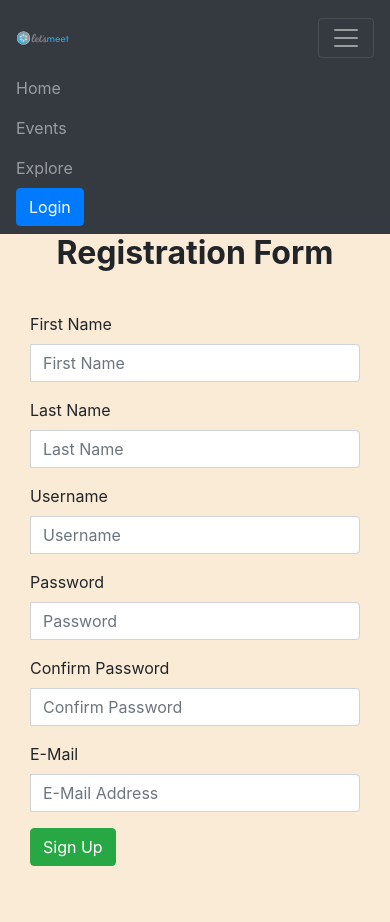
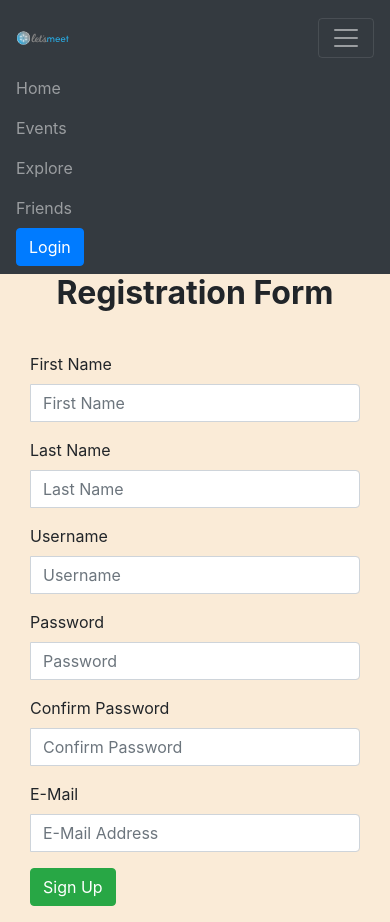
Before and after one commit to dedinededin/LetsMeet, a Django app: page /register in a window 390 px wide, after a click that opens the changed part. Before the commit the page ends 866 px from the top, so only its background shows below. Run offline with Django 3.2, Linux system fonts and the light colour scheme; tables that the repository leaves empty hold one stand-in row (values such as "Sample post"); some libraries are stand-ins or nearby versions.

Commit message:
added Friends page

```diff
--- a/main/models.py
+++ b/main/models.py
@@ -9,7 +9,7 @@ class Profile(models.Model):
     first_name = models.CharField(max_length=30, null=True)
     last_name = models.CharField(max_length=30, null=True)
     friends = models.ManyToManyField('self', blank=True)
-    image = models.ImageField(default='pic.png', upload_to='profile_pics')
+    image = models.ImageField(default='profile_pics/default.png', upload_to='profile_pics')
 
     def __str__(self):
         return self.first_name + " " + self.last_name + " @" + self.user.username
--- a/main/templates/main/base.html
+++ b/main/templates/main/base.html
@@ -36,6 +36,7 @@
 
                 <a class="nav-item nav-link {{ events }}" href="{% url 'events' %}">Events</a>
                 <a class="nav-item nav-link {{ explore }}" href="{% url 'explore' %}">Explore</a>
+                <a class="nav-item nav-link {{ friends }}" href="{% url 'friends' %}">Friends</a>
             </ul>
         </div>
 
@@ -51,7 +52,7 @@
                         {% if user.is_superuser %}
                             <a class="dropdown-item" href="/admin">Admin Panel</a>
                         {% endif %}
-                        <a class="dropdown-item" href="{% url 'profile' %}">Profile Settings</a>
+                        <a class="dropdown-item" href="{% url 'myprofile' %}">Profile Settings</a>
                         <a class="dropdown-item" href="{% url 'logout' %}">Logout</a>
                     </div>
                 </div>
--- a/main/templates/main/explore.html
+++ b/main/templates/main/explore.html
@@ -125,6 +125,7 @@
 {% endblock %}
 
 {% block content %}
+    <br>
     <div class="container">
 
         <div class="card-columns">
--- a/main/urls.py
+++ b/main/urls.py
@@ -6,5 +6,6 @@ urlpatterns = [
     path('events', views.events, name='events'),
     path('register', views.register, name='register'),
     path('explore', views.explore, name='explore'),
-    path('profile', views.profile, name='profile'),
+    path('myprofile', views.myprofile, name='myprofile'),
+    path('friends', views.friends, name='friends'),
 ]
--- a/main/views.py
+++ b/main/views.py
@@ -75,7 +75,7 @@ def explore(request):
 
 
 @login_required
-def profile(request):
+def myprofile(request):
     if request.method == 'POST':
         u_form = UserUpdateForm(request.POST, instance=request.user)
         p_form = ProfileUpdateForm(request.POST,
@@ -95,4 +95,11 @@ def profile(request):
         'p_form': p_form
     }
 
-    return render(request, 'main/profile.html', context)
+    return render(request, 'main/myprofile.html', context)
+
+
+def friends(request):
+    friends = request.user.profile.friends.all()
+
+    context = {'friends': 'active', 'Friends': friends}
+    return render(request, 'main/friends.html', context)
```
Also changed, not shown: main/templates/main/friends.html (added, +38 -0 lines), db.sqlite3, main/migrations/0004_auto_20181213_2244.py (added), main/templates/main/myprofile.html (renamed from main/templates/main/profile.html).
